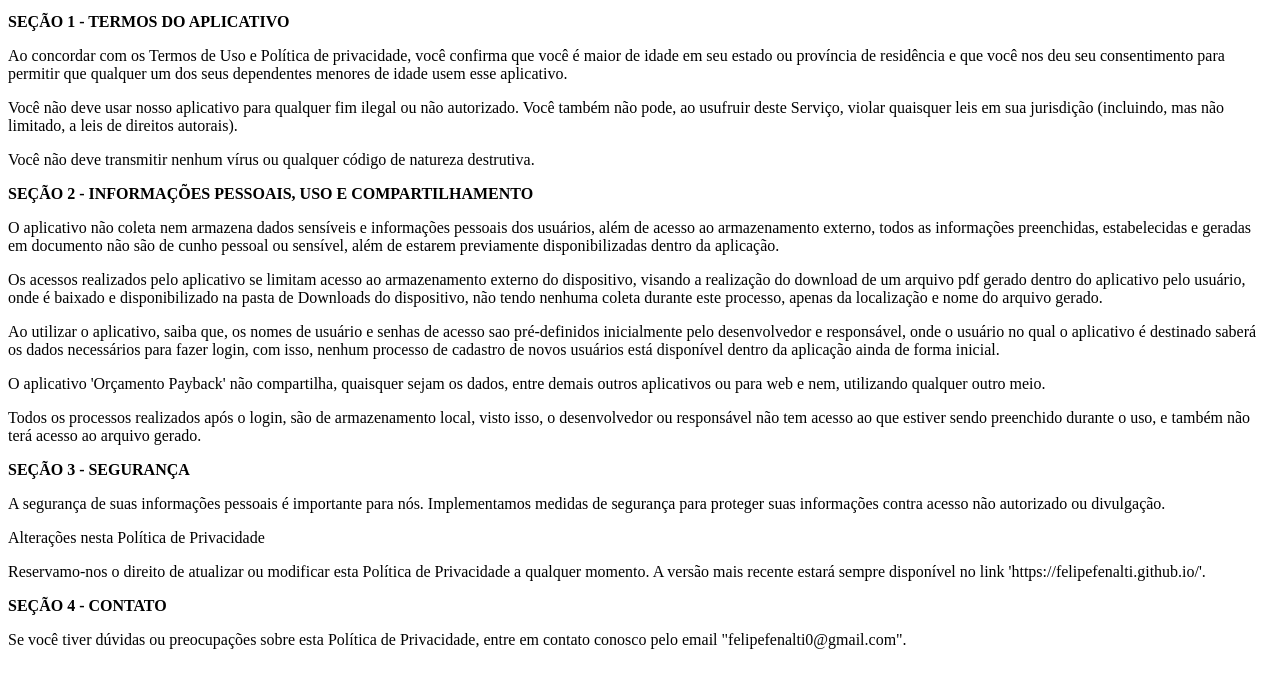
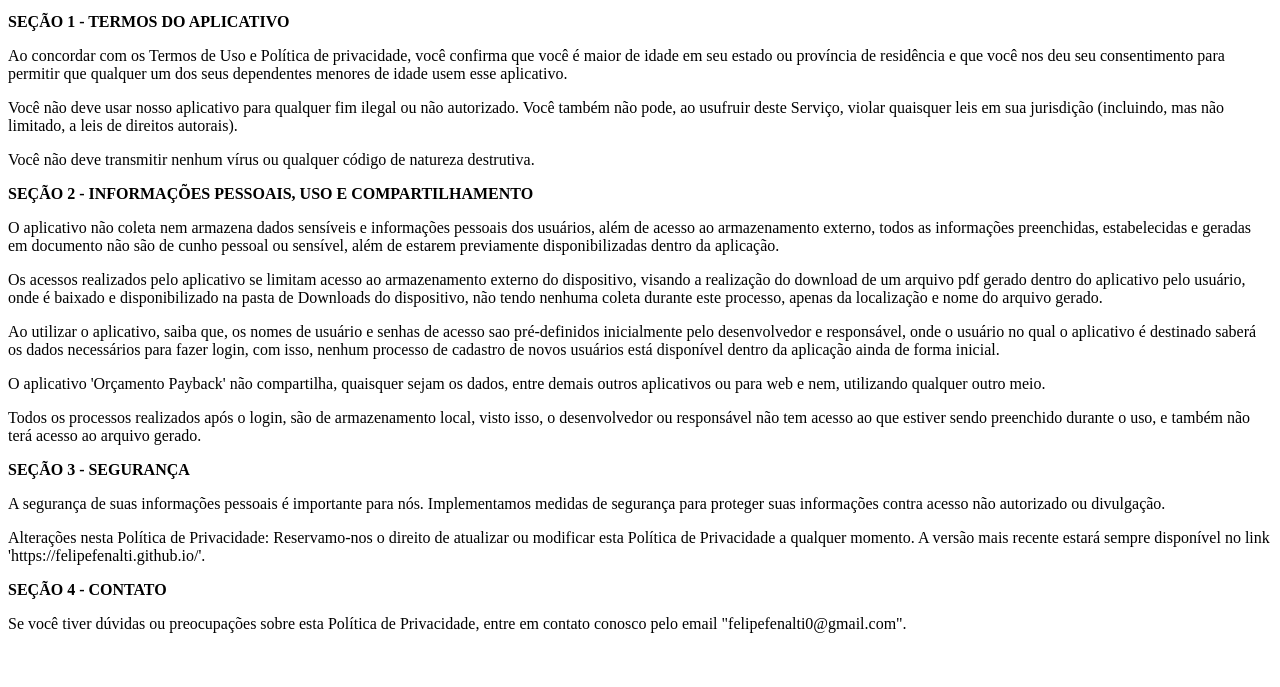
Before and after one commit to FelipeFenalti/FelipeFenalti.github.io, a plain HTML site: page index.html in a window 1280 px wide. Shown: the part 101-788 px from the top of the page. Drawn offline with Linux system fonts and the light colour scheme.

Commit message:
Update index.html

```diff
--- a/index.html
+++ b/index.html
@@ -27,8 +27,7 @@
     <p><strong>SEÇÃO 3 - SEGURANÇA</strong></p>
     <p>A segurança de suas informações pessoais é importante para nós. Implementamos medidas de segurança para proteger suas informações contra acesso não autorizado ou divulgação.</p>
 
-    <p>Alterações nesta Política de Privacidade</p>
-    <p>Reservamo-nos o direito de atualizar ou modificar esta Política de Privacidade a qualquer momento. A versão mais recente estará sempre disponível no link 'https://felipefenalti.github.io/'.</p>
+    <p>Alterações nesta Política de Privacidade: Reservamo-nos o direito de atualizar ou modificar esta Política de Privacidade a qualquer momento. A versão mais recente estará sempre disponível no link 'https://felipefenalti.github.io/'.</p>
 
     <p><strong>SEÇÃO 4 - CONTATO</strong></p>
     <p>Se você tiver dúvidas ou preocupações sobre esta Política de Privacidade, entre em contato conosco pelo email "felipefenalti0@gmail.com".</p>
```
